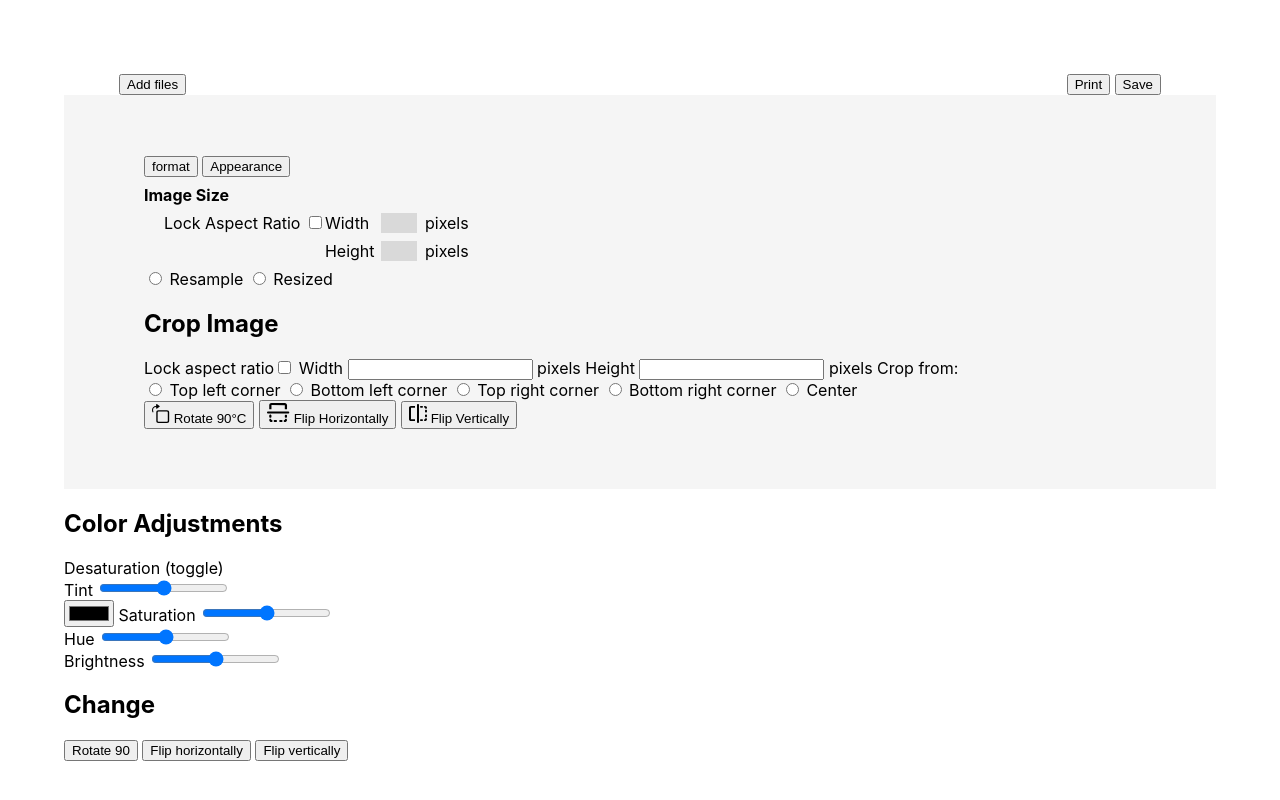
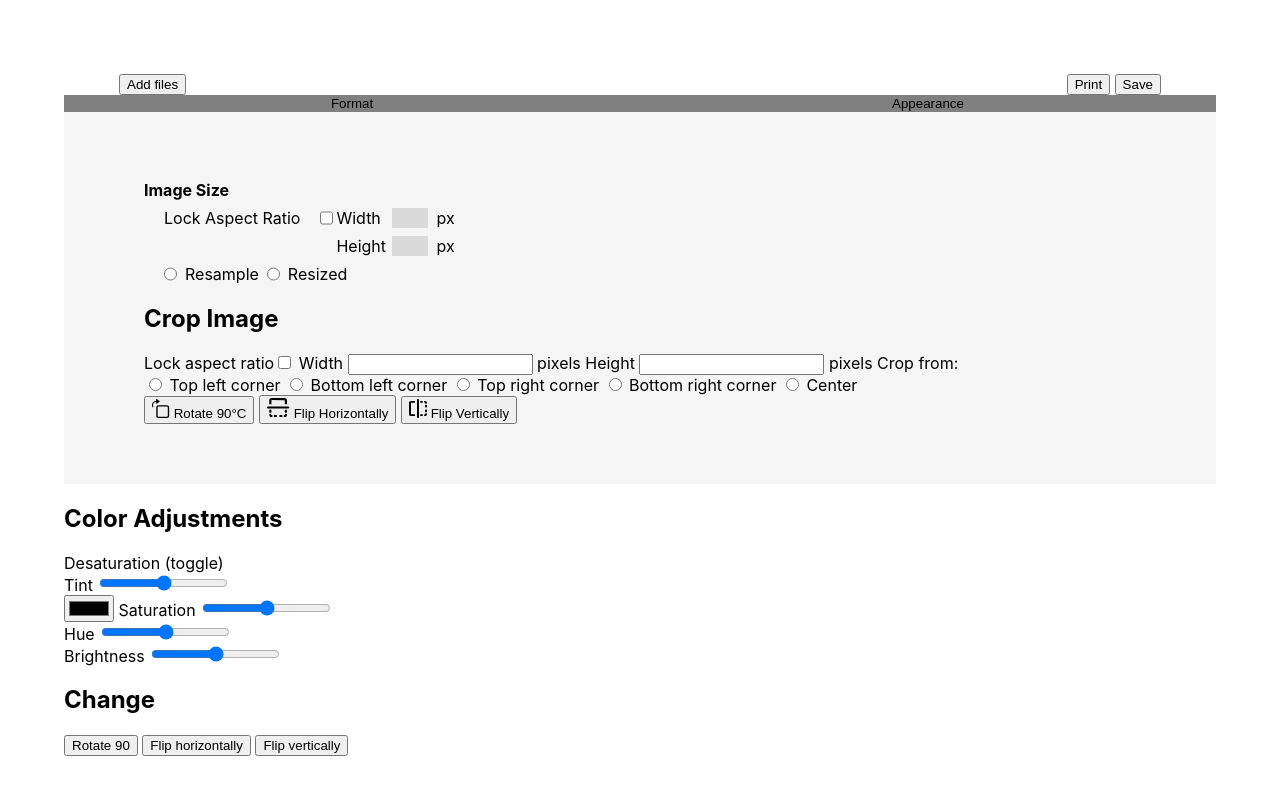
Before and after one commit to Kod-Draken/java-ux-grupp11-ex1-2.0, a plain HTML site: page index.html in a window 1280 px wide. Drawn offline with Linux system fonts and the light colour scheme.

Commit message:
deving late night

```diff
--- a/index.html
+++ b/index.html
@@ -22,50 +22,64 @@
 
     </nav>
 
+    <div id="top-bar-buttons">
+        <button>Format</button>
+        <button>Appearance</button>
+    </div>
     <div id="main">
 
-        <button>format</button>
-        <button>Appearance</button>
 
         <div class="format">
-            <div class="settings-container">
+            <div class="settings-container-1">
 
                 <h4>Image Size</h4>
 
-                <div class="settings-content-container">
+                <div class="settings-container-2">
 
-                    <div class="input-container">
+                    <div class="settings-container-3">
 
-                        <label class="switch">
-                            Lock Aspect Ratio
+                        <div class="setting">
+
+                            <div class="setting-text-prefix">Lock Aspect Ratio</div>
                             <input type="checkbox">
                             <span class="slider round"></span>
-                        </label>
+                        </div>
 
                     </div>
 
-                    <div class="input-container">
+                    <div class="settings-container-3">
 
                         <div class="setting">
                             <div class="setting-text-prefix">Width</div>
                             <input type="text" class="small-text-input">
-                            <div class="setting-text-suffix">pixels</div>
+                            <div class="setting-text-suffix">px</div>
                         </div>
 
                         <div class="setting">
                             <div class="setting-text-prefix">Height</div>
                             <input type="text" class="small-text-input">
-                            <div class="setting-text-suffix">pixels</div>
+                            <div class="setting-text-suffix">px</div>
                         </div>
                     </div>
                 </div>
 
-                <div class="setting-content-container">
+                <div class="settings-container-2">
 
-                    <div class="settings-box">
-                        <input type="radio" name="quality"> Resample
-                        <input type="radio" name="quality"> Resized
+                    <div class="settings-container-3" id="image-process-radios">
+
+                        <div class="setting">
+                            <input type="radio" name="quality">
+                            <div class="setting-text-suffix">Resample</div>
                         </div>
+
+                        <div class="setting">
+                            <input type="radio" name="quality">
+                            <div class="setting-text-suffix">Resized</div>
+
+                        </div>
+
+                    </div>
+
                 </div>
 
 
--- a/style.css
+++ b/style.css
@@ -10,16 +10,28 @@ h4 {
     margin: 0;
 }
 
-.settings-container {
+#top-bar-buttons {
+    background-color: #000;
+    display: flex;
+
+    > button {
+        width: 100%;
+        border: 0;
+        background-color: gray;
+    }
+
+}
+
+.settings-container-1 {
     margin: .5rem 0;
 }
 
-.settings-content-container {
+    .settings-container-2 {
         margin: .5rem 1.25rem;
         display: flex;
     }
 
-.input-container {
+        .settings-container-3 {
             display: flex;
             flex-direction: column;
             gap: .5rem;
@@ -30,19 +42,22 @@ h4 {
                 display: flex;
             }
 
+                .setting-text-prefix {
+                    min-width: 2.5rem;
+                    margin-right: 1rem;
+                    flex: 1;
+                }
                 .small-text-input {
                     width: 2rem;
                     background-color: #D9D9D9;
                     border: none;
-}
+                    flex: 2;
 
-.setting-text-prefix {
-    width: 2.5rem;
-    margin-right: 1rem;
                 }
 
                 .setting-text-suffix {
                     margin-left: .5rem;
+                    flex: 3;
                 }
 
 
@@ -77,3 +92,11 @@ nav>input {
     background-color: #F5F5F5;
     padding: 3.75rem 5rem;
 }
+#image-process-radios {
+    display: flex;
+    flex-direction: row;
+}
+
+input[name="quality"] {
+    margin: 0;
+  }
```
Lines whose indentation alone changed are shown as unchanged.
